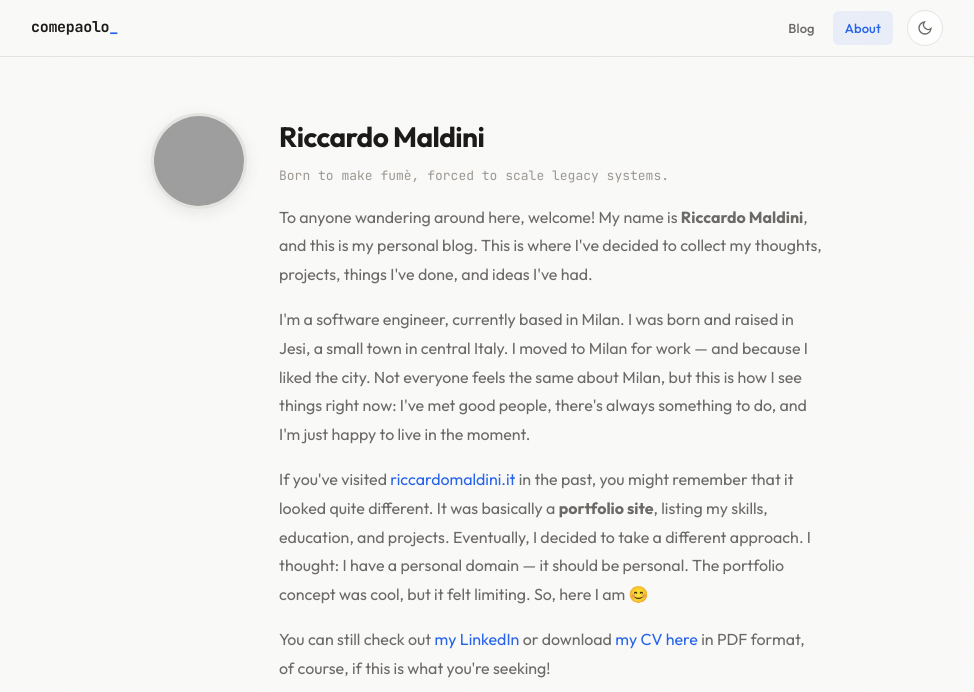
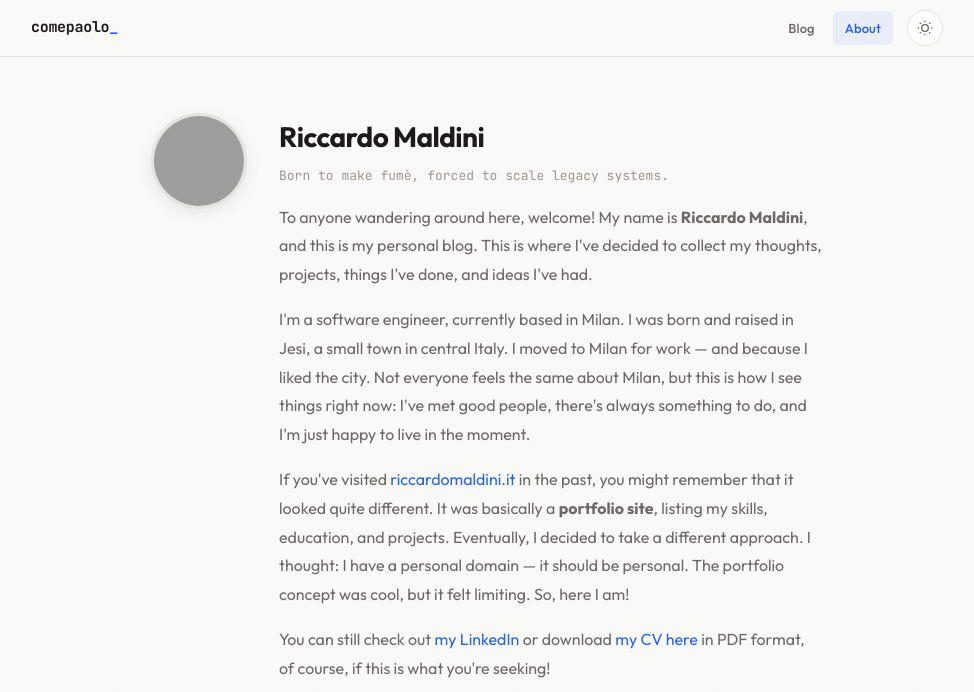
Before and after one commit to maldins46/comepaolo-blog-v2, a Jekyll site: the page built from about.md, in a window 1280 px wide, cut to the strip 0-692 px from the top of the page. Shown: the whole strip, without its empty margins (153-1127 px from the left). Built offline with Jekyll 4.4.1, drawn with Linux system fonts in a browser that asks for light colours; grey boxes are pictures that could not be loaded.

Commit message:
Improvements to dark/light mode

```diff
--- a/_includes/nav.html
+++ b/_includes/nav.html
@@ -3,9 +3,9 @@
   <div class="nav-links">
     <a class="nav-link{% if page.url == '/' or page.url contains '/page/' %} active{% endif %}" href="{{ site.baseurl }}/">Blog</a>
     <a class="nav-link{% if page.url == '/about/' %} active{% endif %}" href="{{ site.baseurl }}/about/">About</a>
-    <button class="theme-toggle" id="themeBtn" aria-label="Toggle theme">
+    <button class="theme-toggle" id="themeBtn" aria-label="Toggle theme" data-tooltip="Dark">
+      <svg class="icon-sun" viewBox="0 0 24 24" fill="none" stroke="currentColor" stroke-width="2"><circle cx="12" cy="12" r="5"/><line x1="12" y1="1" x2="12" y2="3"/><line x1="12" y1="21" x2="12" y2="23"/><line x1="4.22" y1="4.22" x2="5.64" y2="5.64"/><line x1="18.36" y1="18.36" x2="19.78" y2="19.78"/><line x1="1" y1="12" x2="3" y2="12"/><line x1="21" y1="12" x2="23" y2="12"/><line x1="4.22" y1="19.78" x2="5.64" y2="18.36"/><line x1="18.36" y1="5.64" x2="19.78" y2="4.22"/></svg>
       <svg class="icon-moon" viewBox="0 0 24 24" fill="none" stroke="currentColor" stroke-width="2"><path d="M21 12.79A9 9 0 1 1 11.21 3 7 7 0 0 0 21 12.79z"/></svg>
-      <svg class="icon-sun" viewBox="0 0 24 24" fill="none" stroke="currentColor" stroke-width="2"><circle cx="12" cy="12" r="5"/><line x1="12" y1="1" x2="12" y2="3"/><line x1="12" y1="21" x2="12" y2="23"/><line x1="4.22" y1="4.22" x2="5.64" y2="5.64"/><line x1="18.36" y1="18.36" x2="19.78" y2="19.78"/><line x1="1" y1="12" x2="3" y2="12"/><line x1="21" y1="12" x2="23" y2="12"/><line x1="4.22" y1="19.78" x2="5.64" y2="18.36"/><line x1="18.36" y1="5.64" x2="19.78" y2="4.22"/></svg>
     </button>
   </div>
 </div></nav>
--- a/_layouts/default.html
+++ b/_layouts/default.html
@@ -9,6 +9,21 @@
   <link rel="preconnect" href="https://fonts.gstatic.com" crossorigin>
   <link href="https://fonts.googleapis.com/css2?family=JetBrains+Mono:wght@400;500;700&family=Outfit:wght@300;400;500;600;700&display=swap" rel="stylesheet">
   <link rel="stylesheet" href="{{ site.baseurl }}/assets/css/main.css">
+  <script>
+    (function() {
+      var html = document.documentElement;
+      var stored = localStorage.getItem('theme');
+      var theme;
+
+      if (stored === 'light' || stored === 'dark') {
+        theme = stored;
+      } else {
+        theme = window.matchMedia('(prefers-color-scheme: dark)').matches ? 'dark' : 'light';
+      }
+
+      html.setAttribute('data-theme', theme);
+    })();
+  </script>
   <link rel="icon" type="image/png" sizes="32x32" href="{{ site.baseurl }}/assets/favicons/favicon-32x32.png">
   <link rel="icon" type="image/png" sizes="16x16" href="{{ site.baseurl }}/assets/favicons/favicon-16x16.png">
   <link rel="shortcut icon" href="{{ site.baseurl }}/assets/favicons/favicon.ico">
--- a/_sass/_nav.scss
+++ b/_sass/_nav.scss
@@ -70,10 +70,28 @@
   transition: all 0.2s;
   margin-left: 8px;
   flex-shrink: 0;
+  position: relative;
 
   &:hover {
     border-color: var(--border-strong);
     transform: rotate(15deg);
+  }
+
+  &:hover::after {
+    content: attr(data-tooltip);
+    position: absolute;
+    bottom: -32px;
+    left: 50%;
+    transform: translateX(-50%);
+    background: var(--text-primary);
+    color: var(--bg);
+    padding: 4px 12px;
+    border-radius: 4px;
+    font-size: 12px;
+    font-weight: 500;
+    white-space: nowrap;
+    pointer-events: none;
+    animation: tooltipFade 0.2s ease-in-out;
   }
 
   svg {
@@ -83,7 +101,75 @@
   }
 }
 
-[data-theme="dark"] .icon-sun { display: block; }
-[data-theme="dark"] .icon-moon { display: none; }
-[data-theme="light"] .icon-sun { display: none; }
-[data-theme="light"] .icon-moon { display: block; }
+@keyframes tooltipFade {
+  from {
+    opacity: 0;
+    transform: translateX(-50%) translateY(-4px);
+  }
+  to {
+    opacity: 1;
+    transform: translateX(-50%) translateY(0);
+  }
+}
+
+.theme-feedback {
+  position: fixed;
+  bottom: 24px;
+  right: 24px;
+  background: var(--text-primary);
+  color: var(--bg);
+  padding: 12px 16px;
+  border-radius: 6px;
+  font-size: 13px;
+  font-weight: 500;
+  pointer-events: none;
+  animation: feedbackSlide 0.3s ease-out forwards;
+  z-index: 1000;
+
+  @media (max-width: 640px) {
+    bottom: 16px;
+    right: 16px;
+    padding: 10px 14px;
+    font-size: 12px;
+  }
+}
+
+@keyframes feedbackSlide {
+  from {
+    opacity: 0;
+    transform: translateY(16px);
+  }
+  to {
+    opacity: 1;
+    transform: translateY(0);
+  }
+}
+
+.theme-feedback.hide {
+  animation: feedbackSlideOut 0.3s ease-out forwards;
+}
+
+@keyframes feedbackSlideOut {
+  from {
+    opacity: 1;
+    transform: translateY(0);
+  }
+  to {
+    opacity: 0;
+    transform: translateY(16px);
+  }
+}
+
+.theme-toggle svg {
+  display: none;
+}
+
+// Default: show current mode icon
+.theme-toggle[data-mode="light"] .icon-sun { display: block; }
+.theme-toggle[data-mode="dark"] .icon-moon { display: block; }
+
+// Hover: show next mode icon
+.theme-toggle:hover .icon-sun { display: none; }
+.theme-toggle:hover .icon-moon { display: none; }
+.theme-toggle[data-mode="light"]:hover .icon-moon { display: block; }
+.theme-toggle[data-mode="dark"]:hover .icon-sun { display: block; }
--- a/about.md
+++ b/about.md
@@ -13,7 +13,7 @@
       <div class="about-bio">
         <p>To anyone wandering around here, welcome! My name is <strong>Riccardo Maldini</strong>, and this is my personal blog. This is where I've decided to collect my thoughts, projects, things I've done, and ideas I've had.</p>
         <p>I'm a software engineer, currently based in Milan. I was born and raised in Jesi, a small town in central Italy. I moved to Milan for work — and because I liked the city. Not everyone feels the same about Milan, but this is how I see things right now: I've met good people, there's always something to do, and I'm just happy to live in the moment.</p>
-        <p>If you've visited <a href="https://riccardomaldini.it">riccardomaldini.it</a> in the past, you might remember that it looked quite different. It was basically a <strong>portfolio site</strong>, listing my skills, education, and projects. Eventually, I decided to take a different approach. I thought: I have a personal domain — it should be personal. The portfolio concept was cool, but it felt limiting. So, here I am 😊</p>
+        <p>If you've visited <a href="https://riccardomaldini.it">riccardomaldini.it</a> in the past, you might remember that it looked quite different. It was basically a <strong>portfolio site</strong>, listing my skills, education, and projects. Eventually, I decided to take a different approach. I thought: I have a personal domain — it should be personal. The portfolio concept was cool, but it felt limiting. So, here I am!</p>
         <p>You can still check out <a href="https://www.linkedin.com/in/riccardo-maldini-a6b684132">my LinkedIn</a> or download <a href="https://github.com/maldins46/MaldiniCV/releases/latest/download/cv-maldini.pdf">my CV here</a> in PDF format, of course, if this is what you're seeking!</p>
       </div>
     </div>
--- a/assets/js/main.js
+++ b/assets/js/main.js
@@ -1,17 +1,67 @@
 (function () {
   var html = document.documentElement;
-  var stored = localStorage.getItem('theme');
+  var btn = document.getElementById('themeBtn');
 
-  if (stored) {
-    html.setAttribute('data-theme', stored);
-  } else if (window.matchMedia('(prefers-color-scheme: dark)').matches) {
-    html.setAttribute('data-theme', 'dark');
+  function getCurrentTheme() {
+    var stored = localStorage.getItem('theme');
+    if (stored === 'light' || stored === 'dark') {
+      return stored;
+    }
+    // Default to system preference
+    return window.matchMedia('(prefers-color-scheme: dark)').matches ? 'dark' : 'light';
   }
 
-  document.getElementById('themeBtn').addEventListener('click', function () {
-    var current = html.getAttribute('data-theme');
-    var next = current === 'light' ? 'dark' : 'light';
-    html.setAttribute('data-theme', next);
-    localStorage.setItem('theme', next);
+  function getNextTheme(current) {
+    return current === 'light' ? 'dark' : 'light';
+  }
+
+  function updateButton() {
+    var current = getCurrentTheme();
+    var next = getNextTheme(current);
+    btn.setAttribute('data-mode', current);
+    btn.setAttribute('data-tooltip', next.charAt(0).toUpperCase() + next.slice(1));
+  }
+
+  function applyTheme(theme) {
+    html.setAttribute('data-theme', theme);
+    localStorage.setItem('theme', theme);
+  }
+
+  function showFeedback(theme) {
+    var feedback = document.createElement('div');
+    feedback.className = 'theme-feedback';
+    feedback.textContent = 'Theme set to ' + (theme.charAt(0).toUpperCase() + theme.slice(1));
+    document.body.appendChild(feedback);
+
+    setTimeout(function () {
+      feedback.classList.add('hide');
+      setTimeout(function () {
+        document.body.removeChild(feedback);
+      }, 300);
+    }, 2000);
+  }
+
+  // Initialize
+  var initialTheme = getCurrentTheme();
+  applyTheme(initialTheme);
+  updateButton();
+
+  // Toggle between light and dark
+  btn.addEventListener('click', function () {
+    var current = getCurrentTheme();
+    var next = getNextTheme(current);
+    applyTheme(next);
+    updateButton();
+    showFeedback(next);
+  });
+
+  // Listen for system theme changes
+  window.matchMedia('(prefers-color-scheme: dark)').addEventListener('change', function () {
+    var stored = localStorage.getItem('theme');
+    if (!stored) {
+      var theme = window.matchMedia('(prefers-color-scheme: dark)').matches ? 'dark' : 'light';
+      html.setAttribute('data-theme', theme);
+      updateButton();
+    }
   });
 })();
```
